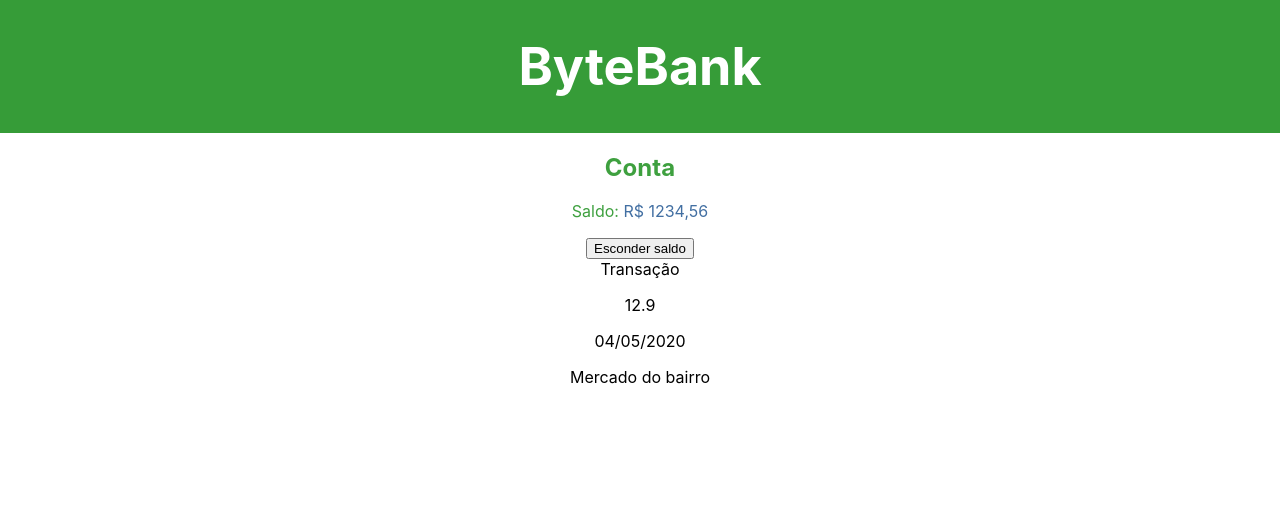
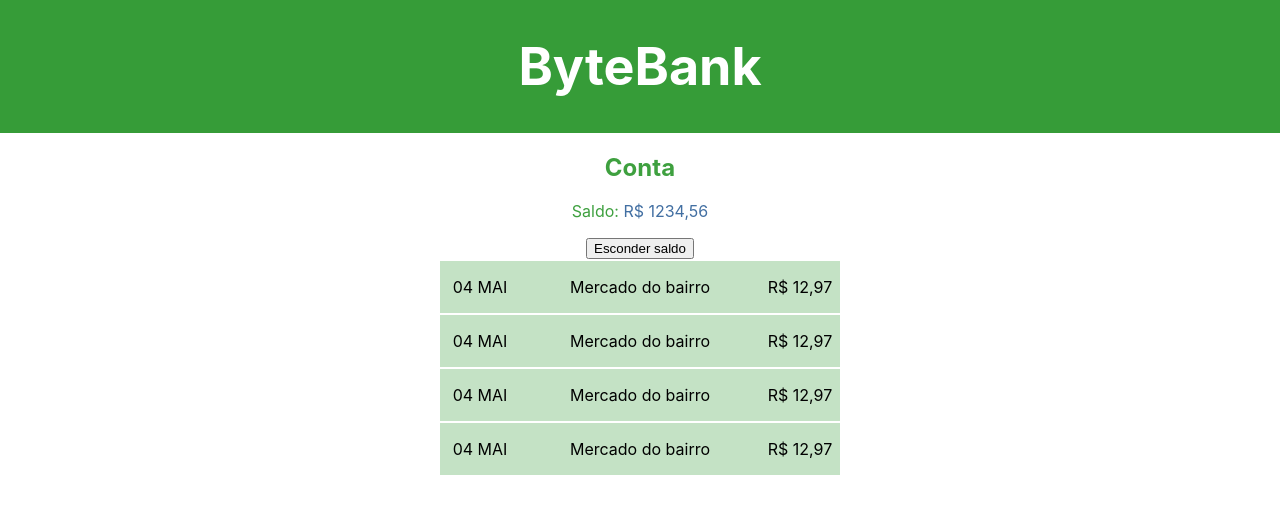
Before and after one commit to dudaschar/curso-testes-alura, a React (Create React App) app: page / in a window 1280 px wide. Shown: the top 514 px of the page. Built offline with nearby package versions, Linux system fonts and the light colour scheme.

Commit message:
melhora apresentação da transacao

```diff
--- a/src/App.js
+++ b/src/App.js
@@ -12,6 +12,9 @@ function App() {
 
       <Conta />
       <Transação />
+      <Transação />
+      <Transação />
+      <Transação />
     </div>
   );
 }
--- /dev/null
+++ b/src/helpers/converteMes.js
@@ -0,0 +1,5 @@
+const meses = ['JAN', 'FEV', 'MAR','ABR', 'MAI','JUN', 'JUL', 'AGO', 'SET', 'OUT', 'NOV', 'DEZ'];
+
+export const ConverteMês = mês => {
+    return meses[mês];
+}
--- /dev/null
+++ b/src/transacoes/Transacao.css
@@ -0,0 +1,7 @@
+.transacao-container {
+    width: 400px;
+    margin: 2px auto;
+    display: grid;
+    grid-template-columns: 1fr 3fr 1fr;
+    background-color: rgb(62,160,63,0.3);
+}
--- a/src/transacoes/Transacao.js
+++ b/src/transacoes/Transacao.js
@@ -1,14 +1,16 @@
 import React from 'react';
+import { ConverteMês } from '../helpers/converteMes'
+import './Transacao.css'
+
 
 const Transação = () => {
-    const valor = 12.90;
+    const valor = 12.97;
     const data = new Date(2020, 4, 4);
     const estabelecimento = "Mercado do bairro";
-    return <div>
-        Transação
-        <p>{valor}</p>
-        <p>{data.toLocaleDateString('pt-br')}</p>
+    return <div className="transacao-container">
+        <p>{data.getDate().toString().padStart(2,0)} {ConverteMês(data.getMonth())}</p>
         <p>{estabelecimento}</p>
+        <p>R$ {valor.toLocaleString().replace('.',',')}</p>
     </div>
 };
 
```
Also changed, not shown: 2 other files (tests, documents, lock files or other folders).
